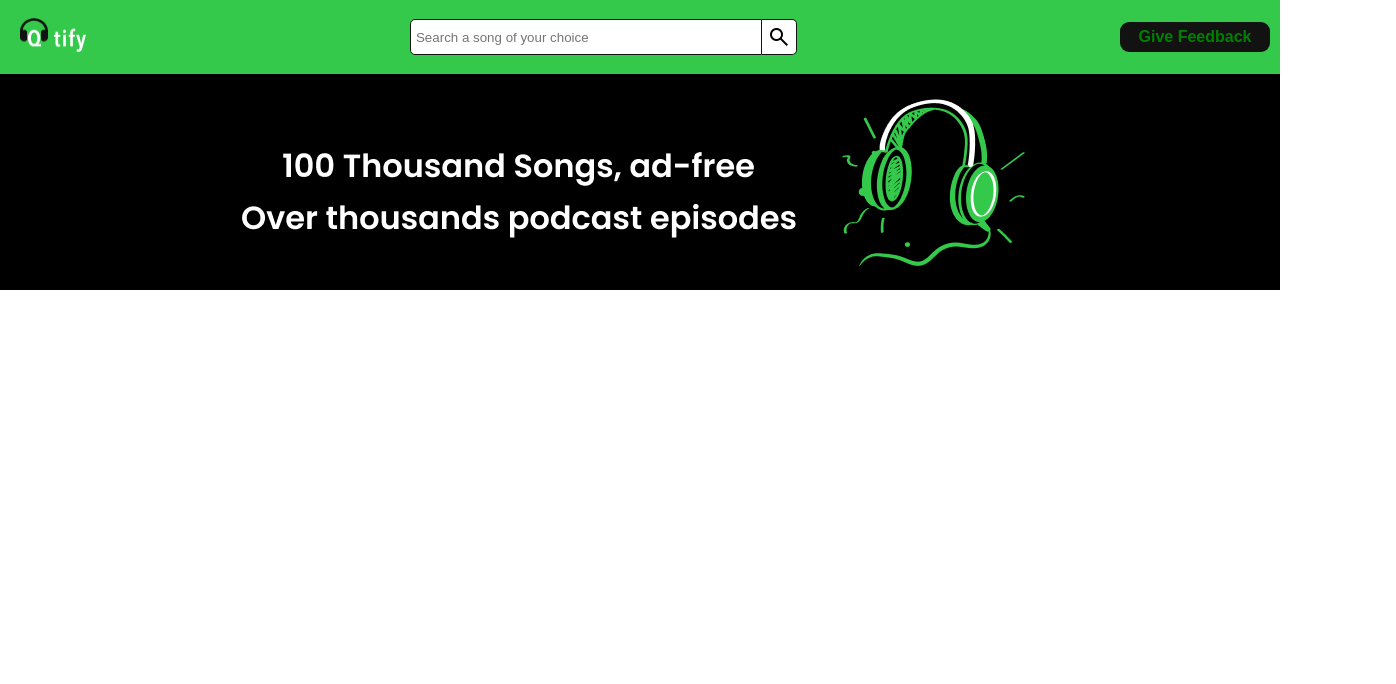
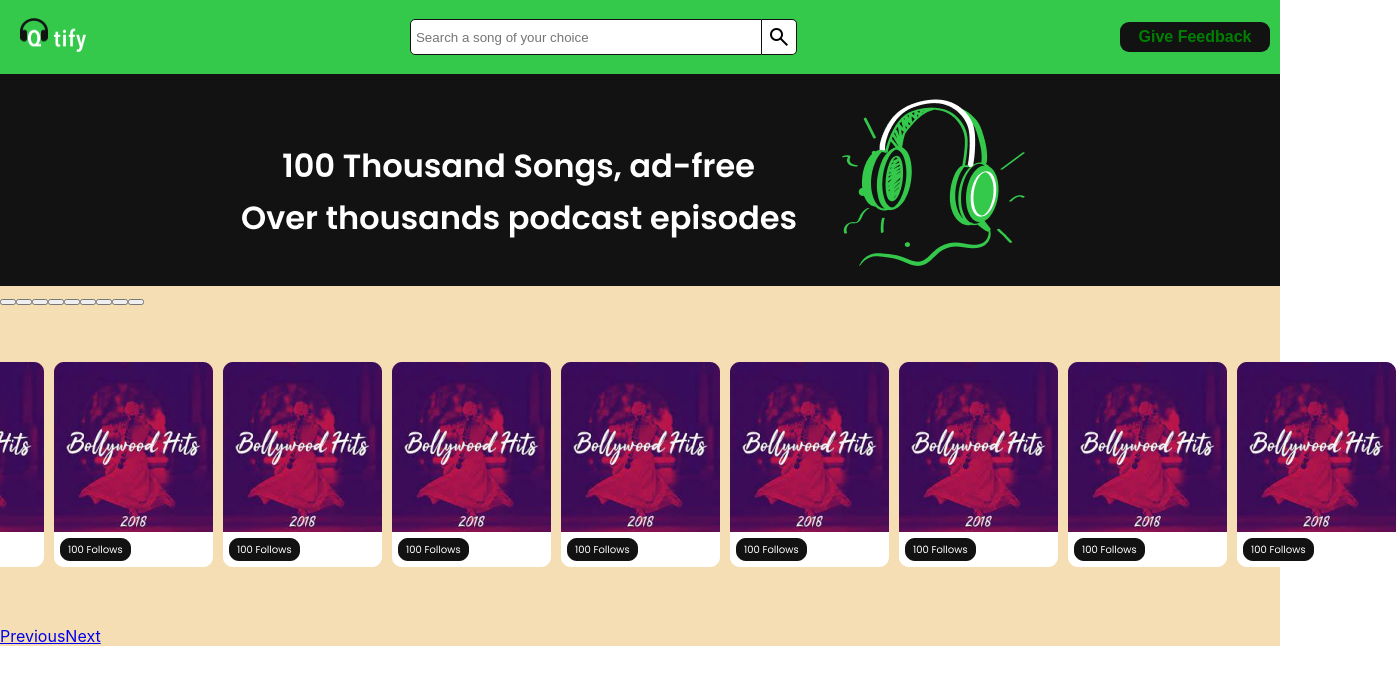
Before and after one commit to arumugarajajo/Qtify-navbar, a React (Create React App) app: page / in a window 1280 px wide. Shown: the top 684 px of the page, 1396 px wide, since content can reach past the window. Built offline with nearby package versions, Linux system fonts and the light colour scheme.

Commit message:
card-qtify-takehome

```diff
--- a/package.json
+++ b/package.json
@@ -6,7 +6,9 @@
     "@testing-library/jest-dom": "^5.17.0",
     "@testing-library/react": "^13.4.0",
     "@testing-library/user-event": "^13.5.0",
+    "bootstrap": "^5.3.2",
     "react": "^18.2.0",
+    "react-bootstrap": "^2.9.1",
     "react-dom": "^18.2.0",
     "react-scripts": "5.0.1",
     "web-vitals": "^2.1.4"
--- a/src/App.js
+++ b/src/App.js
@@ -1,10 +1,8 @@
-import Hero from "./components/hero/Hero";
-import Navbar from "./components/navbar/Navbar";
+import Home from "./components/Home";
 function App() {
   return (
     <div className="App">
-      <Navbar />
-      <Hero />
+      <Home />
     </div>
   );
 }
--- /dev/null
+++ b/src/components/Home.jsx
@@ -0,0 +1,15 @@
+import React from "react";
+import Hero from "./hero/Hero";
+import Navbar from "./navbar/Navbar";
+import CardComponents from "./cardComponents/CardComponents";
+function Home() {
+  return (
+    <div className="home">
+      <Navbar />
+      <Hero />
+      <CardComponents />
+    </div>
+  );
+}
+
+export default Home;
--- /dev/null
+++ b/src/components/cardComponents/CardComponents.css
@@ -0,0 +1,19 @@
+
+.cardComponents {
+    background-color: wheat;
+    align-items: center;
+    justify-content: center;
+  }
+
+  .card-container .carousel-inner {
+    gap: 10px;
+    display: inline-flex;
+    align-items: center;
+    justify-content: center;
+    width: 100%;
+    height: 40vh;
+  }
+
+  .carousel-image {
+    width: auto;
+  }
--- /dev/null
+++ b/src/components/cardComponents/CardComponents.jsx
@@ -0,0 +1,80 @@
+import React from "react";
+import "./CardComponents.css";
+import cardImage from "../../assets/Group 7479.png";
+import { Carousel } from "react-bootstrap";
+function CardComponents() {
+  return (
+    <div className="cardComponents">
+      <div className="card-container">
+        <Carousel className="carousel slide" data-ride="carousel">
+          {" "}
+          <Carousel.Item>
+            <img
+              className="carousel-image img-fluid"
+              src={cardImage}
+              alt="First slide"
+            />
+          </Carousel.Item>
+          <Carousel.Item>
+            <img
+              className="carousel-image img-fluid"
+              src={cardImage}
+              alt="Second slide"
+            />
+          </Carousel.Item>
+          <Carousel.Item>
+            <img
+              className="carousel-image img-fluid"
+              src={cardImage}
+              alt="Second slide"
+            />
+          </Carousel.Item>
+          <Carousel.Item>
+            <img
+              className="carousel-image img-fluid"
+              src={cardImage}
+              alt="Second slide"
+            />
+          </Carousel.Item>
+          <Carousel.Item>
+            <img
+              className="carousel-image img-fluid"
+              src={cardImage}
+              alt="Second slide"
+            />
+          </Carousel.Item>
+          <Carousel.Item>
+            <img
+              className="carousel-image img-fluid"
+              src={cardImage}
+              alt="Second slide"
+            />
+          </Carousel.Item>
+          <Carousel.Item>
+            <img
+              className="carousel-image img-fluid"
+              src={cardImage}
+              alt="Second slide"
+            />
+          </Carousel.Item>
+          <Carousel.Item>
+            <img
+              className="carousel-image img-fluid"
+              src={cardImage}
+              alt="Second slide"
+            />
+          </Carousel.Item>
+          <Carousel.Item>
+            <img
+              className="carousel-image img-fluid"
+              src={cardImage}
+              alt="Second slide"
+            />
+          </Carousel.Item>
+        </Carousel>
+      </div>
+    </div>
+  );
+}
+
+export default CardComponents;
--- a/src/components/hero/Hero.css
+++ b/src/components/hero/Hero.css
@@ -1,6 +1,22 @@
+.hero{
+    width: 100%;
+}
 .container{
-    color: white;
-    background-color: black;
+    color: #ffffff;
+    background-color: #121212;
     align-items: center;
     text-align: center;
+    justify-content: center;
+    display: flex;
+    width: 100%;
+
 }
+.container img {
+    max-width: 100%;
+  }
+
+@media (max-width: 768px) {
+    .hero{
+        width: auto;
+    }
+}
```
Also changed, not shown: 1 other file (tests, documents, lock files or other folders).
